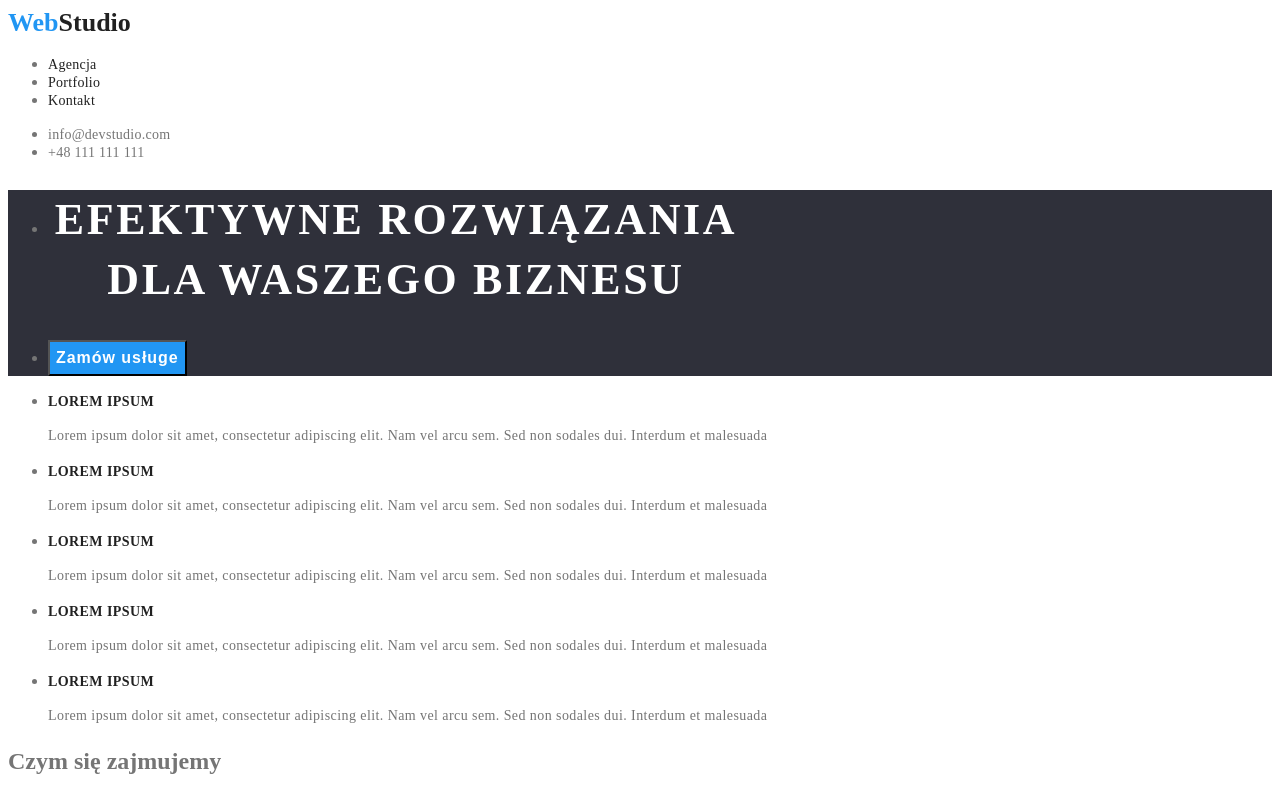
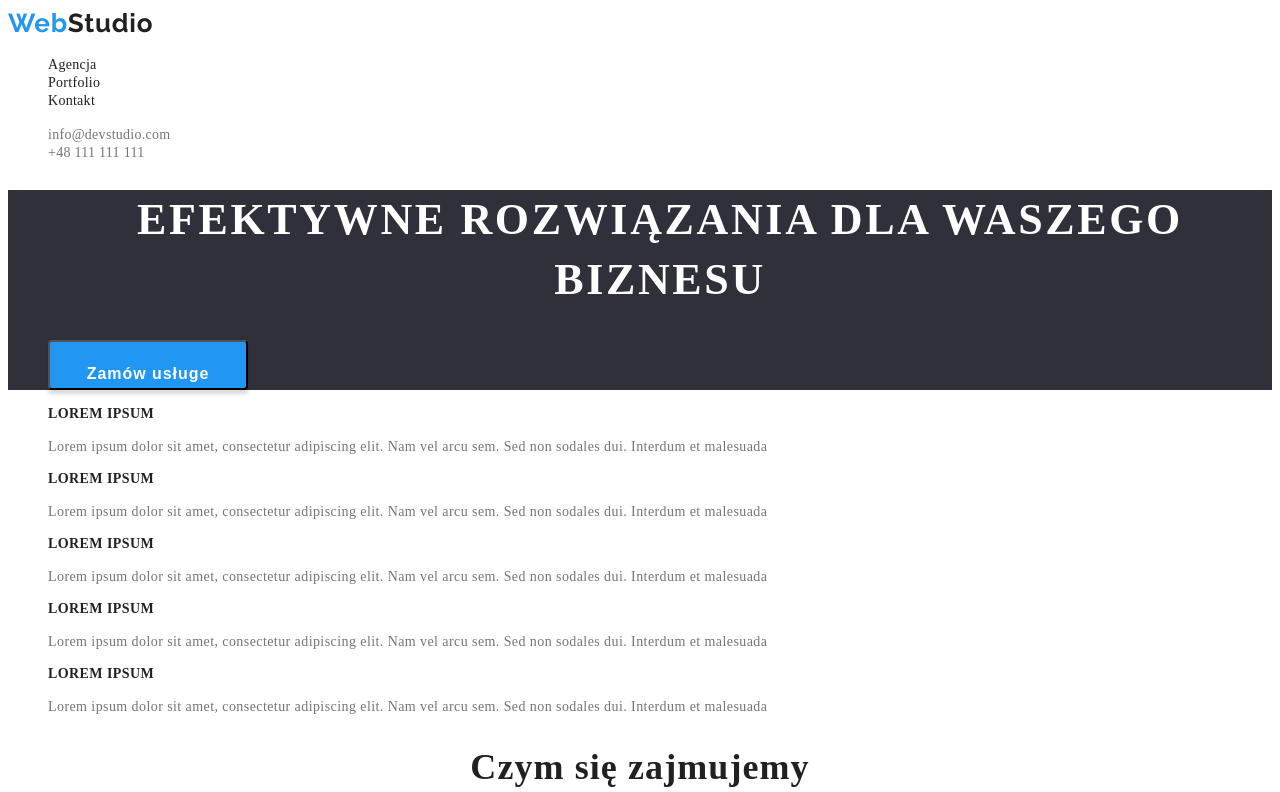
Before and after one commit to KokoszaKRA/goit-markup-hw-08, a plain HTML site: page index.html in a window 1280 px wide. Shown: the top 792 px of the page. Drawn offline with Linux system fonts and the light colour scheme.

Commit message:
New CSS
New CSS

```diff
--- a/css/stylyles.css
+++ b/css/stylyles.css
@@ -2,9 +2,9 @@
   --main-font: font-family: 'Roboto', sans-serif;;
   --secondery-font:font-family: 'Raleway', sans-serif;
   --main-color: #757575;
-  --secondery-color: #212121;
-  --third-color: #2196F3;
-  --background: #2F303A;
+  --color-black: #212121;
+  --color-blue: #2196F3;
+  --color-background: #2F303A;
   --color-white: #FFF;
 }
 
@@ -13,173 +13,175 @@ body {
   color:var(--main-color);
 }
 
+.navigation-list,
+.header-address-list,
+.conteiner-order-list,
+.article-list,
+.whot-we-do-picture-list,
+.tean-picture-list,
+.footrt-address-list,
+.list-btn,
+.portfolio-category-list{
+list-style: none;
+}
 
-/* =========== LOGO ================ */
+/* =====================   HEADER  ===================== */
+/* ================== LOGO ================ */
 
 .logo,
 .footer-logo{
-font-family: var(--secondery-font);
-font-size:26px;
+width: 145px;
+height: 31px;
+/* left: 215px;
+top: 24px; */
+
+font-family: 'Raleway';
+font-style: normal;
+text-decoration: none;
+font-weight: 700;
+font-size: 26px;
 line-height: 1.192;
+letter-spacing: 0.03em;
+color:var(--color-black);
+}
+.logo-span{
+  color:var(--color-blue);
+}
+/* =================== END LOGO =================== */
+
+/* ==================== NAVIGATION =====================  */
+.navigation-list-link,
+.header-address-link{
+  text-decoration: none;
+  font-style: normal;
+  font-weight: 500;
+  font-size: 14px;
+  line-height: 1,142;
+  letter-spacing: 0.02em;
+  color: var(--color-black);
 }
 
-.logo,
-.portfolio-picture-title,
-.navigation-list-link,
-.article-title{
-color:var(--secondery-color);
+.footer-address-link:hover,
+.footer-address-link:focus,
+.header-address-link:hover,
+.header-address-link:focus,
+.navigation-list-link:hover,
+.navigation-list-link:focus{
+cursor:pointer;
+color: var(--color-blue);
 }
 
-.footer-logo{
-color:#FFFFFF;
+.header-address-link{
+color: var(--main-color);
 }
 
-.footer-address-item:hover,
-.logo-span,
-.header-address-item:hover,
-.list-btn-item:hover,
-.list-btn-item:focus,
-.navigation-list-link:hover{
-  color:var(--third-color);
+/* ==================== END NAVIGATION =====================  */
+/* =====================  END HEADER  ===================== */
+
+/* ======================== CONTENT MAIN ======================= */
+.contener-order{
+  background-color: var(--color-background);
 }
-/* =========== END LOGO ================ */
-
-/* ========= HEDER ============ */
-.article-title,
-.header-address-item,
-.navigation-list-link{
-  font-weight: 500;
-  font-size: 14px;
-  line-height: 1.142;
-  letter-spacing: 0.02em;
-  }
-
-.header-address-item{
-  color:var(--main-color);
-}
-
-.portfolio-pictue-name,
-.header-address-item,
-.navigation-list-link,
-.logo,
-.footer-logo,
-.header-address-list,
-.footer-address-itam,
-.portfolio-picture-title,
-.footer-address-item,
-.conteiner-first-title{
-text-decoration: none;
+.conteiner-order-title{
   font-style: normal;
-}
-
-/* ========= END HEDER ============ */
-
-
-/* =========== BUTTON ========== */
-
-.list-btn-item:hover,
-.list-btn-item:focus{
-  cursor: pointer;
-  background-color: var(--third-color);
-}
-
-/* =========== END BUTTON ========== */
-
-
-/* =========== MAIN PORTFOLIO =========== */
-
-.portfolio-picture{
-width: 370px;
-height: 294px;
-}
-
-.portfolio-picture-title{
-width: 322px;
-height: 36px;
-font-size: 18px;
-line-height: 1.833;
-}
-
-.article-title,
-.portfolio-picture-title,
-.logo,
-.footer-logo,
-.main-btn{
-font-weight: 700;
-}
-
-.article-title,
-.portfolio-pictue-name,
-.footer-address-item,
-.article-text{
-letter-spacing: 0.03em;
-}
-
-.portfolio-pictue-name{
-  width: 322px;
-height: 30px;
-}
-
-.portfolio-pictue-name,
-.main-btn{
-font-size: 16px;
-line-height: 1.875;}
-
-.portfolio-pictue-name,
-.footer-address-item,
-.article-text{
-font-weight: 400;
-}
-
-/* =================== END MAIN PORTFOLIO ================ */
-
-/* ================ MAIN AGENCJA ========================== */
-.contener-first{
-  background-color: var(--background);
-}
-.conteiner-first-title{
-width: 696px;
-height: 120px;
   font-weight: 900;
   font-size: 44px;
   line-height: 1.363;
   text-align: center;
+  letter-spacing: 0.06em;
   text-transform: uppercase;
-}
-.main-btn,
-.conteiner-first-title,
-.portfolio-picture-title{
-letter-spacing: 0.06em;
-}
-
-.list-btn-item:hover,
-.list-btn-item:focus,
-.conteiner-first-title,
-.footer-address-item,
-.main-btn{
   color: var(--color-white);
 }
 
-.main-btn{
-background-color: var(--third-color);
-display: flex;
+.conteiner-order-btn{
+  width: 200px;
+  height: 50px;
+  left: 700px;
+  top: 430px;
+
+  background: var(--color-blue);
+  box-shadow: 0px 4px 4px rgba(0, 0, 0, 0.15);
+  border-radius: 4px;
+}
+
+.conteiner-order-btn p{
+font-style: normal;
+font-weight: 700;
+font-size: 16px;
+line-height: 1.875;
+/* display: flex; */
 align-items: center;
 text-align: center;
-
+letter-spacing: 0.06em;
+color: #FFFFFF;
 }
 
+.article-title{
+font-style: normal;
+font-weight: 700;
+font-size: 14px;
+line-height: 1.142;
+letter-spacing: 0.03em;
+text-transform: uppercase;
 
-/* ================ END MAIN AGENCJA ========================== */
-
-
-/* ========= FOOTER ============  */
-.footer-address-item,
-.article-text{
-font-size: 14px;
-line-height: 1.714;
-}
-footer{
-  background-color: var(--background);
+color: var(--color-black);
 }
 
-/* ========= end FOOTER ============  */
+.article-text{
+font-style: normal;
+font-weight: 400;
+font-size: 14px;
+line-height: 1.5;
+letter-spacing: 0.03em;
+display:block;
+}
+
+.agencja-main-category{
+font-style: normal;
+font-weight: 700;
+font-size: 36px;
+line-height: 1.166;
+text-align: center;
+letter-spacing: 0.03em;
+color: var(--color-black);
+}
+
+.person-name{
+font-style: normal;
+font-weight: 500;
+font-size: 16px;
+line-height: 1.187;
+/* text-align: center; */
+letter-spacing: 0.03em;
+color: var(--color-black);
+}
+
+.person-position{
+font-weight: 400;
+font-size: 16px;
+line-height: 1.187;
+/* text-align: center; */
+letter-spacing: 0.03em;
+}
+/* ======================== ENDCONTENT MAIN ======================= */
+
+/* =============== LOGO FOOTER =============== */
+
+.footer-logo{
+  color:var(--color-white)
+}
+/* =============== END LOGO FOOTER =============== */
+/* ==================== FOOTER ==================== */
+footer{
+background-color: var(--color-background);
+}
+.footer-address-link{
+text-decoration: none;
+font-style: normal;
+font-weight: 400;
+font-size: 14px;
+line-height: 1.5;
+letter-spacing: 0.03em;
+color: var(--color-white);
+}
+/* ==================== END FOOTER ==================== */
--- a/index.html
+++ b/index.html
@@ -29,25 +29,25 @@
     </nav>
     <address class="header-address">
         <ul class="header-address-list">
-            <li><a class="header-address-item" href="mailto:info@devstudio.com">info@devstudio.com</a></li>
-            <li><a class="header-address-item" href="tel:+48111111111">+48 111 111 111</a></li>
+            <li><a class="header-address-link" href="mailto:info@devstudio.com">info@devstudio.com</a></li>
+            <li><a class="header-address-link" href="tel:+48111111111">+48 111 111 111</a></li>
         </ul>
     </address>
 </header>
 
     <main>
 
-        <div class="contener-first">
-            <ul>
+        <div class="contener-order">
+            <ul class="conteiner-order-list">
                 <li>
-                    <h1 class="conteiner-first-title">EFEKTYWNE ROZWIĄZANIA DLA WASZEGO BIZNESU </h1>
+                    <h1 class="conteiner-order-title">EFEKTYWNE ROZWIĄZANIA DLA WASZEGO BIZNESU </h1>
                 </li>
-                <li><button class="main-btn" type="button">Zamów usługe</button></li>
+                <li><button class="conteiner-order-btn" type="button"><p>Zamów usługe</p></button></li>
             </ul>
         </div>
 
         <div>
-            <ul>
+            <ul class="article-list">
                 <li>
                     <h3 class="article-title">LOREM IPSUM</h3>
                     <p  class="article-text">Lorem ipsum dolor sit amet, consectetur
@@ -87,30 +87,28 @@
 
         <!-- WHOT WE DO          -->
         <div>
-            <h2>Czym się zajmujemy</h2>
-            <ul>
+            <h2 class="agencja-main-category">Czym się zajmujemy</h2>
+            <ul class="whot-we-do-picture-list">
                 <li><img src="./images/what_we_do/what_we_do_img.jpg" alt="Pisanie aplikacji na komputer" width="370"
                         height="294"></li>
                 <li><img src="./images/what_we_do/what_we_do_img2.jpg" alt="Pisanie aplikacji na smartfony" width="370"
                         height="294"></li>
                 <li><img src="./images/what_we_do/what_we_do_img3.jpg" alt="Pisanie aplikacji na tablety" width="370"
                         height="294"></li>
-
-
             </ul>
 
         </div>
 
         <!-- TEAM -->
         <div>
-            <h2>Nasz zaspół</h2>
-            <ul>
+            <h2 class="agencja-main-category">Nasz zaspół</h2>
+            <ul class="tean-picture-list">
                 <li>
                     <figure>
                         <img src="./images/team/team_img1.jpg" alt="Zdjęcie John Doe" width="270" height="260">
                         <figcaption>
-                            <h3>John Doe</h3>
-                            <p>Product Designer</p>
+                            <h3 class="person-name">John Doe</h3>
+                            <p class="person-position">Product Designer</p>
                         </figcaption>
                     </figure>
 
@@ -119,8 +117,8 @@
                     <figure>
                         <img src="./images/team/team_img2.jpg" alt="Zdjęcie John Doe" width="270" height="260">
                         <figcaption>
-                            <h3>John Doe</h3>
-                            <p>Frontend Developer</p>
+                            <h3 class="person-name">John Doe</h3>
+                            <p class="person-position">Frontend Developer</p>
                         </figcaption>
                     </figure>
 
@@ -129,8 +127,8 @@
                     <figure>
                         <img src="./images/team/team_img3.jpg" alt="Zdjęcie John Doe" width="270" height="260">
                         <figcaption>
-                            <h3>John Doe</h3>
-                            <p>Marketing</p>
+                            <h3 class="person-name">John Doe</h3>
+                            <p class="person-position">Marketing</p>
                         </figcaption>
                     </figure>
 
@@ -139,8 +137,8 @@
                     <figure>
                         <img src="./images/team/team_img4.jpg" alt="Zdjęcie John Doe" width="270" height="260">
                         <figcaption>
-                            <h3>John Doe</h3>
-                            <p>UI Designer</p>
+                            <h3 class="person-name">John Doe</h3>
+                            <p class="person-position">UI Designer</p>
                         </figcaption>
                     </figure>
 
@@ -155,9 +153,9 @@
         <a class="footer-logo" href="./index.html"><span class="logo-span">Web</span>Studio</a>
         <address class="footer-address">
             <ul class="footrt-address-list">
-                <li><a class="footer-address-item" href="#">m. Warszawa, Aleje Jerozolimskie 21</a></li>
-                <li><a class="footer-address-item" href="mailto:info@devstudio.com">info@devstudio.com</a></li>
-                <li><a class="footer-address-item" href="tel:+48111111111">+48 111 111 111</a></li>
+                <li><a class="footer-address-link" href="#">m. Warszawa, Aleje Jerozolimskie 21</a></li>
+                <li><a class="footer-address-link" href="tel:+48111111111">+48 111 111 111</a></li>
+                <li><a class="footer-address-link" href="mailto:info@devstudio.com">info@devstudio.com</a></li>
             </ul>
         </address>
     </footer>
```
Also changed, not shown: portfolio.html (+9 -8 lines). Lines whose indentation alone changed are shown as unchanged.
